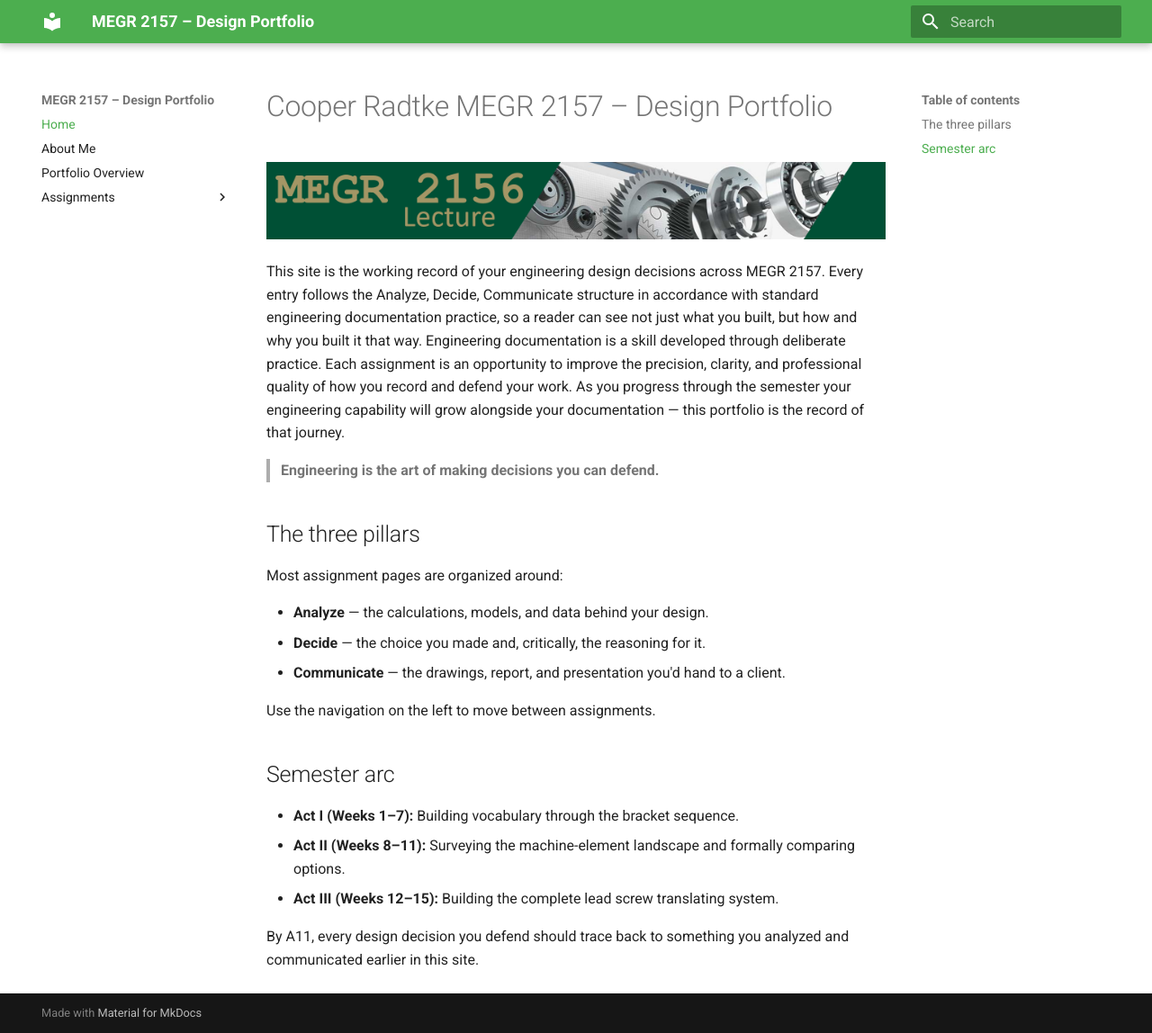
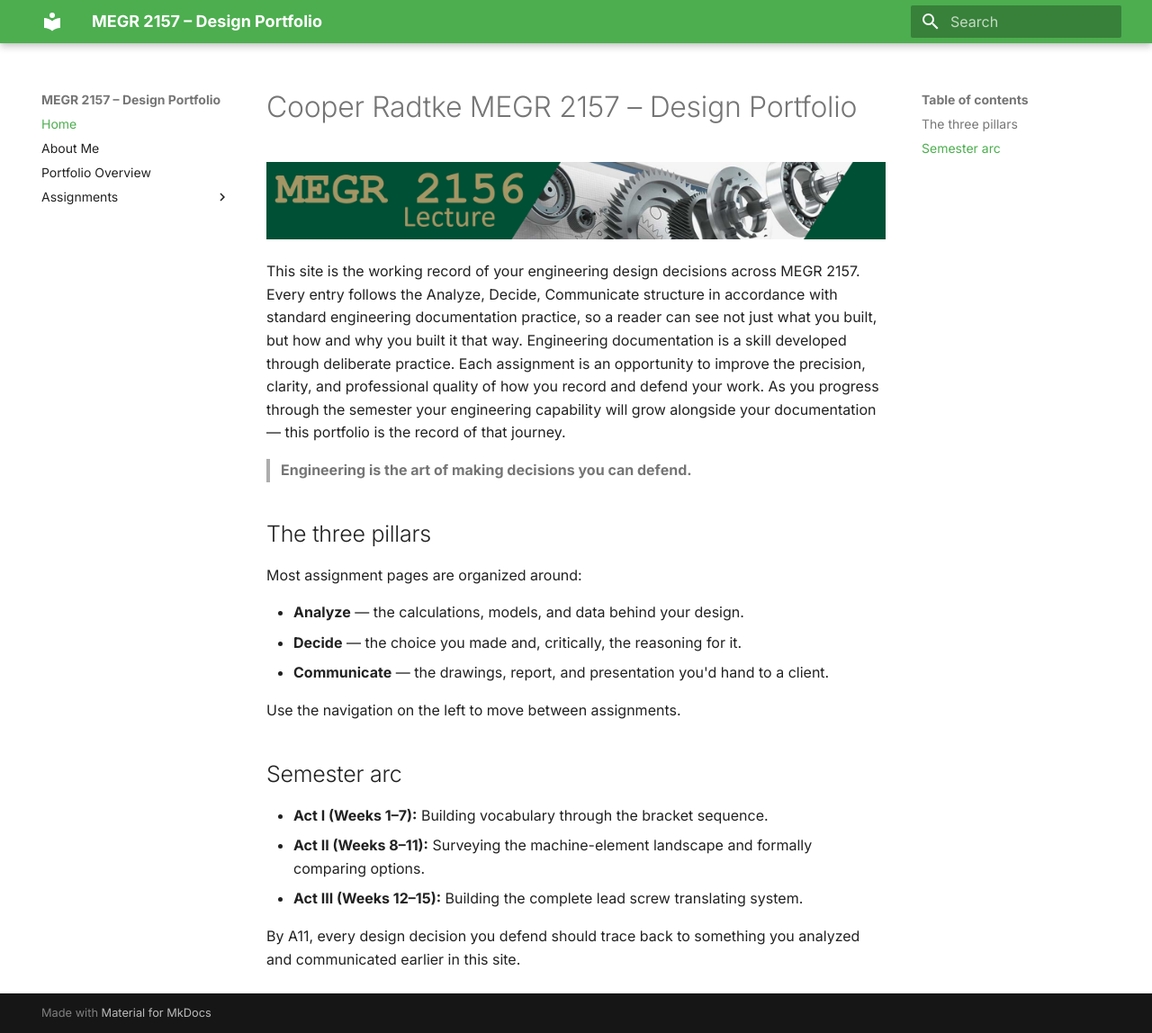
Before and after one commit to cradtke1-source/Radtke-2157MEGR-portfolio, an MkDocs documentation site: the page built from docs/index.md, in a window 1280 px wide and 1148 px high. Shown: the whole window at 90% size. Built offline with MkDocs 1.6.1 and Material for MkDocs 9.7.7, drawn with Linux system fonts in a browser that asks for light colours.

Commit message:
Update mkdocs.yml

```diff
--- a/mkdocs.yml
+++ b/mkdocs.yml
@@ -5,6 +5,9 @@ theme:
   name: material
   palette:
     primary: green
+  font:
+    text: Inter          # ← changes the main text font
+    code: Roboto Mono    # ← changes the code font
   features:
     - navigation.instant
     - navigation.tracking
```
